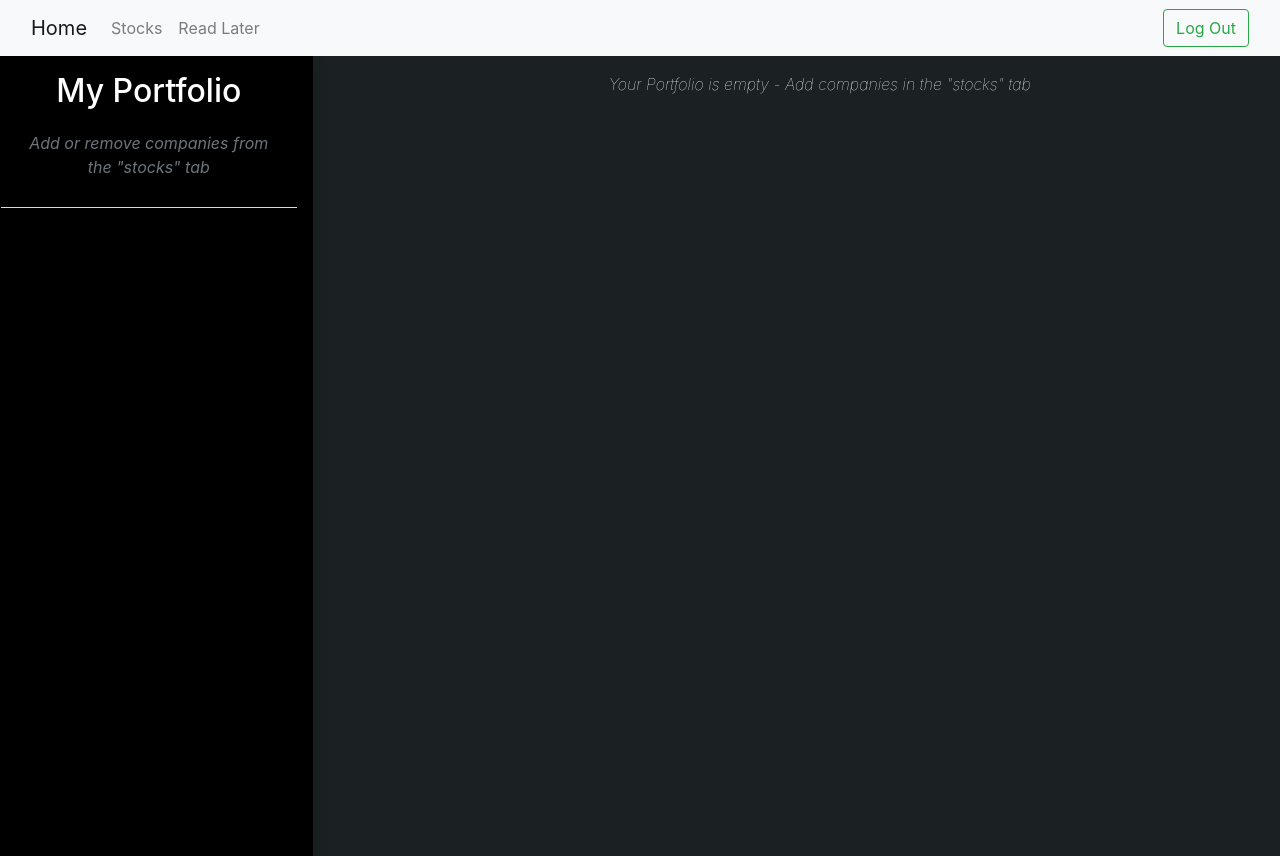
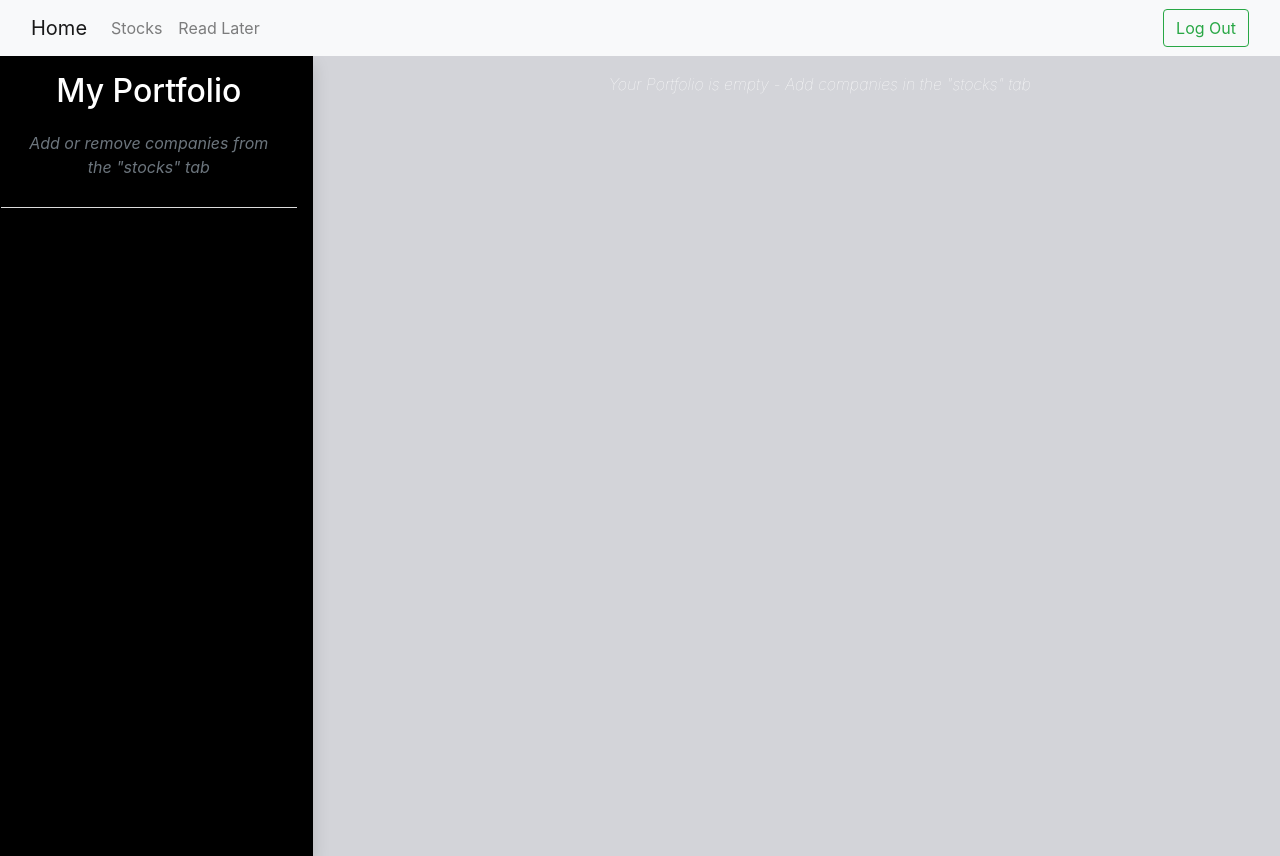
Before and after one commit to Code-Richard/Final-Project, a Flask app: template templates/index.html in a window 1280 px wide. Run offline with Flask 2, Linux system fonts and the light colour scheme; the template is opened without the code that fills it, so the values that code supplies are empty; parts of the project's set-up code (start-up, migrations or seed data) failed here and were passed over; some libraries are stand-ins or nearby versions.

Commit message:
Added CSS stylesheet

```diff
--- /dev/null
+++ b/static/styles.css
@@ -0,0 +1,13 @@
+body {
+    background-color:#D3D4D9;
+}
+
+.sidebar {
+    background-color:black;
+    text-align: center;
+}
+
+.empty-portfolio {
+    text-align: center;
+    color: white;
+}
--- a/templates/index.html
+++ b/templates/index.html
@@ -3,14 +3,17 @@
 <html lang="en">
     <head>
         <title>News</title>
+
+
         <!-- Required meta tags -->
         <meta charset="utf-8">
         <meta name="viewport" content="width=device-width, initial-scale=1, shrink-to-fit=no">
 
         <!-- Bootstrap CSS -->
         <link rel="stylesheet" href="https://stackpath.bootstrapcdn.com/bootstrap/4.3.1/css/bootstrap.min.css" integrity="sha384-ggOyR0iXCbMQv3Xipma34MD+dH/1fQ784/j6cY/iJTQUOhcWr7x9JvoRxT2MZw1T" crossorigin="anonymous">
+        <link href="/static/styles.css" rel="stylesheet">
     </head>
-    <body style="background-color:#1B2122;">
+    <body>
         <!-- Optional JavaScript -->
         <!-- jQuery first, then Popper.js, then Bootstrap JS -->
         <script src="https://code.jquery.com/jquery-3.3.1.slim.min.js" integrity="sha384-q8i/X+965DzO0rT7abK41JStQIAqVgRVzpbzo5smXKp4YfRvH+8abtTE1Pi6jizo" crossorigin="anonymous"></script>
@@ -36,7 +39,7 @@
             </div>
         </nav>
         <div class="row">
-            <div class="container-fluid col-sm-3 justify-content-center p-3 text-white shadow min-vh-100" style="background-color:black; text-align: center;">
+            <div class="container-fluid col-sm-3 justify-content-center p-3 text-white shadow min-vh-100 sidebar">
                 <h2>My Portfolio</h2>
                 <div class="card-footer text-muted font-italic">Add or remove companies from the "stocks" tab</div>
                 <hr style="background-color: whitesmoke;">
@@ -70,7 +73,7 @@
                     {% endfor %}
                 {% else %}
                     <div class="container m-3">
-                        <div class="justify-content-center font-italic font-weight-lighter" style="text-align: center; color: white;">
+                        <div class="justify-content-center font-italic font-weight-lighter empty-portfolio">
                             Your Portfolio is empty - Add companies in the "stocks" tab
                         </div>
                     </div>
--- a/templates/readlater.html
+++ b/templates/readlater.html
@@ -9,8 +9,10 @@
 
         <!-- Bootstrap CSS -->
         <link rel="stylesheet" href="https://stackpath.bootstrapcdn.com/bootstrap/4.3.1/css/bootstrap.min.css" integrity="sha384-ggOyR0iXCbMQv3Xipma34MD+dH/1fQ784/j6cY/iJTQUOhcWr7x9JvoRxT2MZw1T" crossorigin="anonymous">
-    </head>
-    <body style="background-color:#1B2122;">
+        <!-- Custom CSS -->
+        <link href="/static/styles.css" rel="stylesheet">
+      </head>
+    <body>
         <!-- Optional JavaScript -->
         <!-- jQuery first, then Popper.js, then Bootstrap JS -->
         <script src="https://code.jquery.com/jquery-3.3.1.slim.min.js" integrity="sha384-q8i/X+965DzO0rT7abK41JStQIAqVgRVzpbzo5smXKp4YfRvH+8abtTE1Pi6jizo" crossorigin="anonymous"></script>
--- a/templates/register.html
+++ b/templates/register.html
@@ -9,8 +9,10 @@
 
         <!-- Bootstrap CSS -->
         <link rel="stylesheet" href="https://stackpath.bootstrapcdn.com/bootstrap/4.3.1/css/bootstrap.min.css" integrity="sha384-ggOyR0iXCbMQv3Xipma34MD+dH/1fQ784/j6cY/iJTQUOhcWr7x9JvoRxT2MZw1T" crossorigin="anonymous">
-    </head>
-    <body style="background-color:#1B2122;">
+        <!-- Custom CSS -->
+        <link href="/static/styles.css" rel="stylesheet">
+      </head>
+    <body>
         <!-- Optional JavaScript -->
         <!-- jQuery first, then Popper.js, then Bootstrap JS -->
         <script src="https://code.jquery.com/jquery-3.3.1.slim.min.js" integrity="sha384-q8i/X+965DzO0rT7abK41JStQIAqVgRVzpbzo5smXKp4YfRvH+8abtTE1Pi6jizo" crossorigin="anonymous"></script>
```
Also changed, not shown: templates/add.html (+4 -3 lines), templates/login.html (+4 -3 lines).
